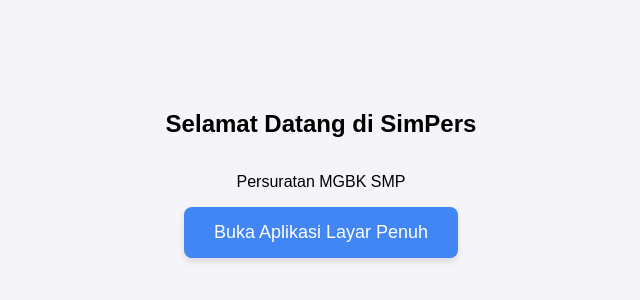
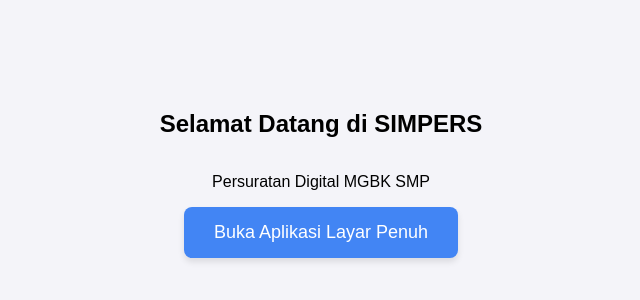
Before and after one commit to galih-ai/SimPers, a plain HTML site: page index.html in a window 1280 px wide. Shown: the part 226-526 px from the top of the page, without its empty margins (319-959 px from the left). Drawn offline with Linux system fonts and the light colour scheme.

Commit message:
Update index.html

```diff
--- a/index.html
+++ b/index.html
@@ -1,7 +1,7 @@
 <!DOCTYPE html>
 <html>
 <head>
-  <title>SimPers</title>
+  <title>e-Kwitansi</title>
   <meta name="viewport" content="width=device-width, initial-scale=1">
   <style>
     body, html {
@@ -53,13 +53,13 @@
 <body>
 
   <div id="landing-page">
-    <h2>Selamat Datang di SimPers</h2>
-    <p>Persuratan MGBK SMP</p>
+    <h2>Selamat Datang di SIMPERS</h2>
+    <p>Persuratan Digital MGBK SMP</p>
     <button onclick="bukaAplikasi()">Buka Aplikasi Layar Penuh</button>
   </div>
 
   <iframe id="app-frame"
-    src="https://script.google.com/macros/s/AKfycbxIdQiL4vPLBn_150LyIwo38A3PMrUrdj6vWehZ90pK1fEcoRq4o1DmpSF-N23pf3Y/exec"
+    src="https://script.google.com/macros/s/AKfycbzPP2QTNaH4Y77VeT7TC_5ZRGo-uOwvz9sb1BWOcV9n31Xrzo5lASBG6H76esr5C0NW/exec"
     allow="fullscreen">
   </iframe>
 
```
